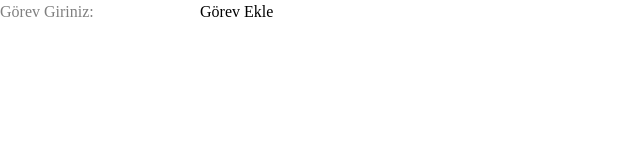
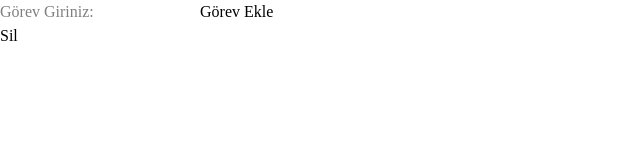
Before and after one commit to Arcadia-0/develop, a React (Vite) app: page /project4 in a window 1280 px wide. Both pictures are taken after a click on the button "Görev Ekle". Shown: the top 160 px of the page, without its empty margins (0-640 px from the left). Built offline with nearby package versions, Linux system fonts and the light colour scheme.

Commit message:
object.filter

```diff
--- a/src/components/TodoList/TodoList.jsx
+++ b/src/components/TodoList/TodoList.jsx
@@ -2,20 +2,24 @@ import { useState } from "react";
 
 
 const TodoList = () => {
+const [deger,setDeger] = useState("");
+  const [gorevler, setGorevler] = useState([]);
 
+  const gorevEkle = () => {
+    setGorevler([...gorevler,deger]);
+    setDeger("");
+  }
 
-    const [deger, setDeger] = useState("");
-    const [gorevler, setGorevler] = useState([]);
+  const gorevSil = (index) => {
+    const yeniGorevler = gorevler.filter((gorev,gorevIndex)=> gorevIndex !== index);
+    setGorevler(yeniGorevler)
+  }
 
-    const degerDegistir = (e) => {
-        setDeger(e.target.value);
+  const handleChange = (e) => {
+    setDeger(e.target.value)
 
-    }
+  }
 
-    const addGorev = () => {
-    setGorevler([...gorevler, deger]);  // Eğer spread operatoru kullanmazsak, Her yeni görev ekle dediğimizde aynı görevi güncellemiş olur yeni görev eklememiş oluruz. Ancak spread operatörü kullanırsak, eski göreve yenilerini de eklemiş oluruz.
-    setDeger("");
-    }
 
 
 
@@ -26,16 +30,21 @@ const TodoList = () => {
       <input
       placeholder="Görev Giriniz:"
       value={deger}
-      onChange={degerDegistir} />
+      onChange={handleChange} />
 
-      <button onClick={addGorev}>Görev Ekle</button>
+     <button onClick={gorevEkle}>Görev Ekle</button>
+
+     <ul>
+      {gorevler.map((gorev,index)=> {
+        return <li key={index}>
+          {gorev}
+          <button onClick={()=> gorevSil(index)}>Sil</button>
+        </li>
+
+      })}
+     </ul>
 
 
-      <ul>
-        {gorevler.map((gorev,index)=>{
-            return <li key={index}>{gorev}</li>
-        })}
-      </ul>
     </div>
   );
 };
```
